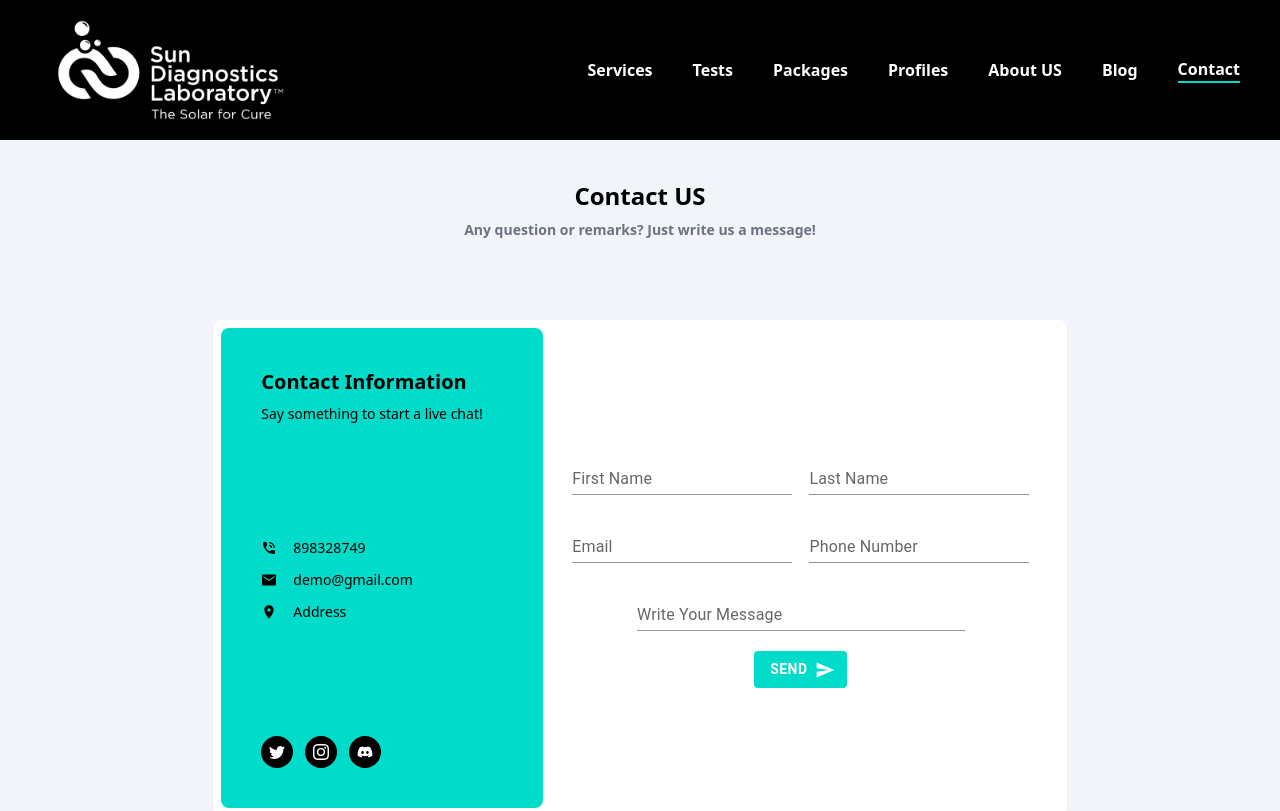
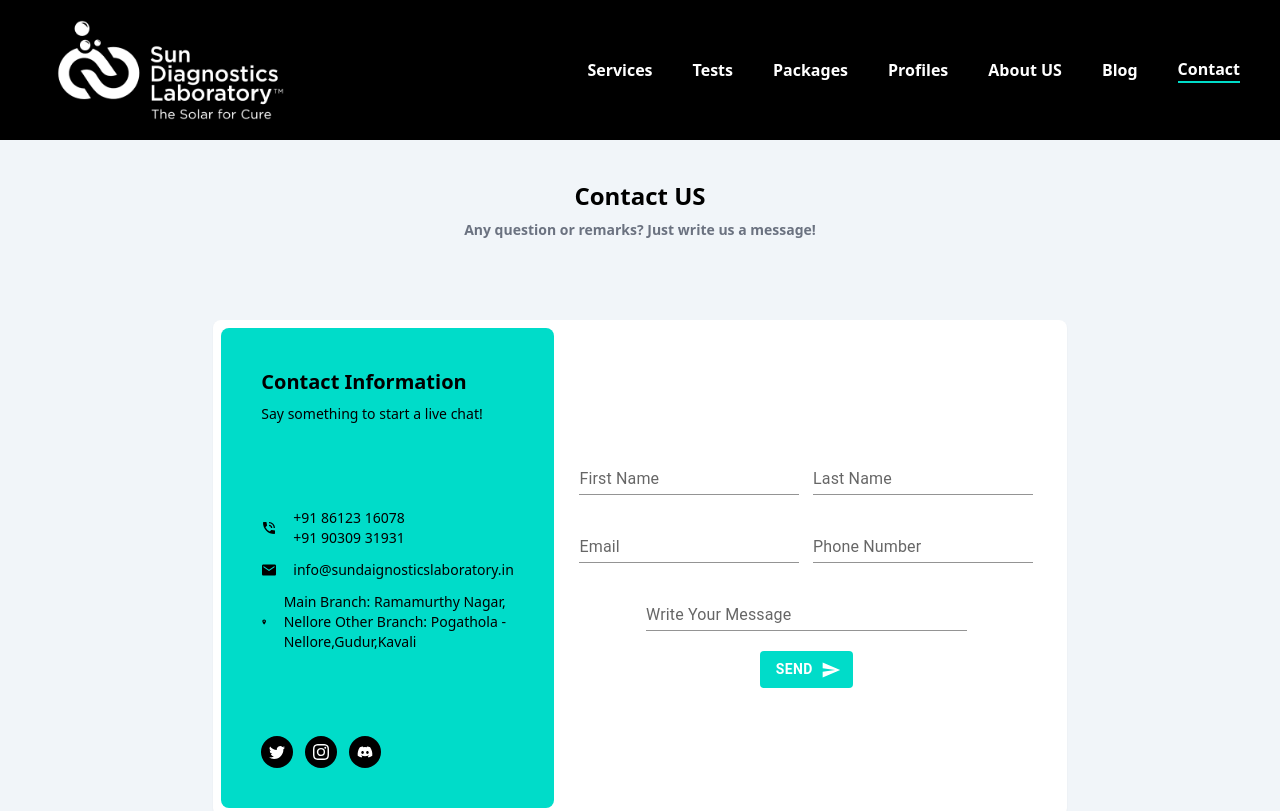
Before and after one commit to NEXT-BUG/sun-diagnostic-laboratory, a Next.js app: page /contact in a window 1280 px wide. Shown: the top 811 px of the page. Built offline with nearby package versions, Linux system fonts and the light colour scheme.

Commit message:
Changes #14

```diff
--- a/pages/contact.js
+++ b/pages/contact.js
@@ -42,15 +42,24 @@ const Contact = () => {
             <div className="space-y-3">
               <div className="flex items-center space-x-4">
                 <MdPhoneInTalk />
-                <p className="font-light text-sm">898328749</p>
+                <p className="font-light text-sm">
+                  +91 86123 16078
+                  <br />
+                  +91 90309 31931
+                </p>
               </div>
               <div className="flex items-center space-x-4">
                 <IoMdMail />
-                <p className="font-light text-sm">demo@gmail.com</p>
+                <p className="font-light text-sm">
+                  info@sundaignosticslaboratory.in
+                </p>
               </div>
               <div className="flex items-center space-x-4">
                 <MdLocationOn />
-                <p className="font-light text-sm">Address</p>
+                <p className="font-light text-sm">
+                  Main Branch: Ramamurthy Nagar, Nellore Other Branch: Pogathola
+                  - Nellore,Gudur,Kavali
+                </p>
               </div>
             </div>
             <div className="flex space-x-3">
```
